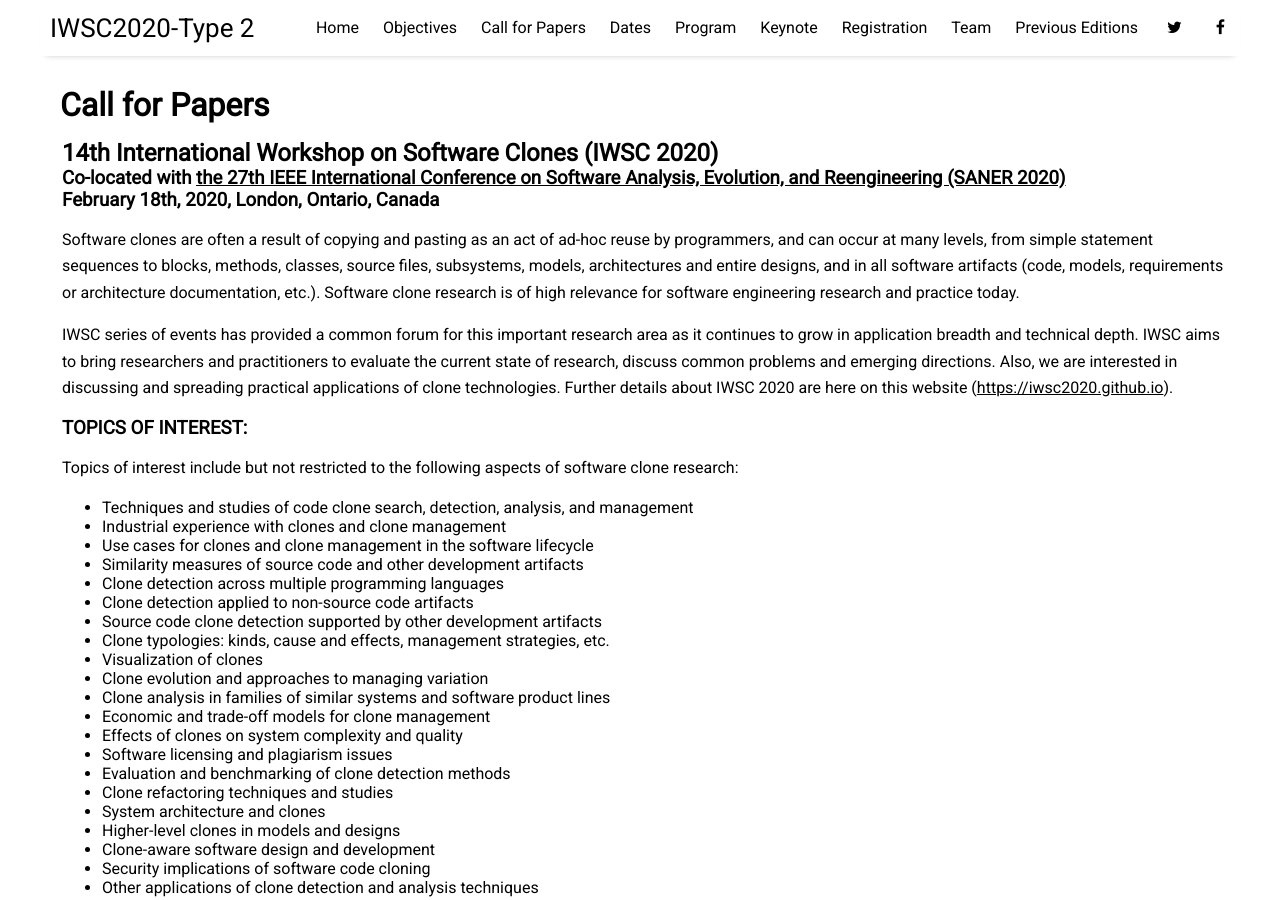
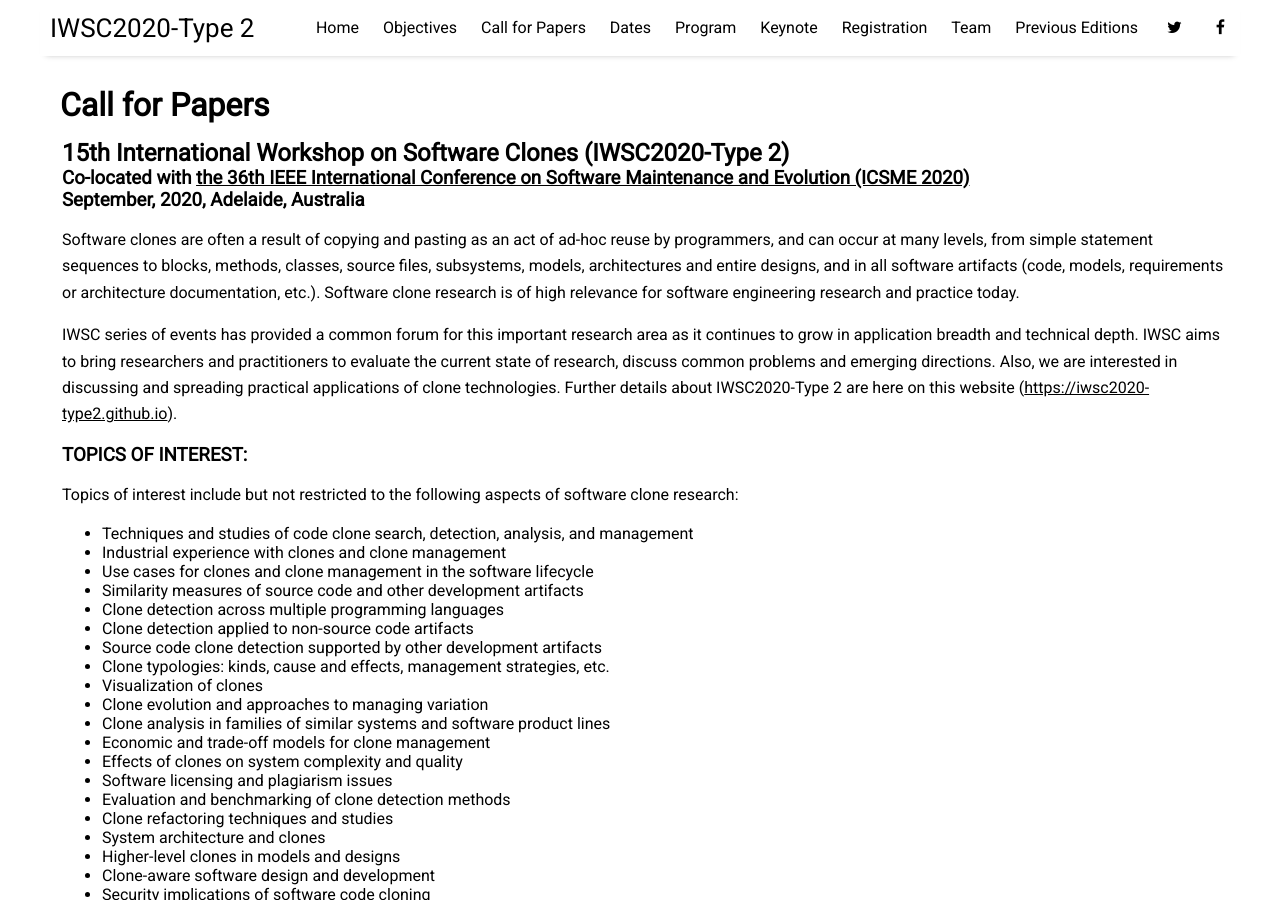
Before and after one commit to iwsc2020-type2/https-iwsc2020-type2.github.io-, a Jekyll site: the page built from pages/call_for_papers.html, in a window 1280 px wide and 900 px high. Built offline with Jekyll 4.4.1, drawn with Linux system fonts in a browser that asks for light colours; nearby versions of some CDN libraries.

Commit message:
Update call_for_papers.html

```diff
--- a/pages/call_for_papers.html
+++ b/pages/call_for_papers.html
@@ -4,9 +4,9 @@
 ---
 
 <div class="page_content">
-<h2>14th International Workshop on Software Clones (IWSC 2020)</h2>
-<h3>Co-located with <a href="https://saner2020.csd.uwo.ca/" target="_blank">the 27th IEEE International Conference on Software Analysis, Evolution, and Reengineering (SANER 2020)</a></h3>
-<h3>February 18th, 2020, London, Ontario, Canada</h3>
+<h2>15th International Workshop on Software Clones (IWSC2020-Type 2)</h2>
+<h3>Co-located with <a href="https://icsme2020.github.io/" target="_blank">the 36th IEEE International Conference on Software Maintenance and Evolution (ICSME 2020)</a></h3>
+<h3>September, 2020, Adelaide, Australia</h3>
 
 <p>Software clones are often a result of copying and pasting as an act of
 ad-hoc reuse by programmers, and can occur at many levels, from simple
@@ -24,8 +24,8 @@
 evaluate the current state of research, discuss common problems and
 emerging directions. Also, we are interested in discussing and spreading
 practical applications of clone technologies.
-Further details about IWSC 2020
-are here on this website (<a href="https://iwsc2020.github.io" target="_blank">https://iwsc2020.github.io</a>).
+Further details about IWSC2020-Type 2
+are here on this website (<a href="https://iwsc2020.github.io" target="_blank">https://iwsc2020-type2.github.io</a>).
 </p>
 
 <h3>TOPICS OF INTEREST:</h3>
```
